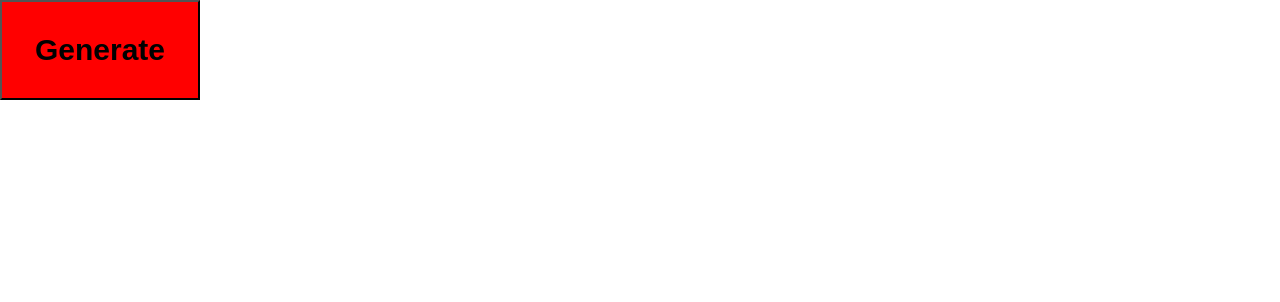
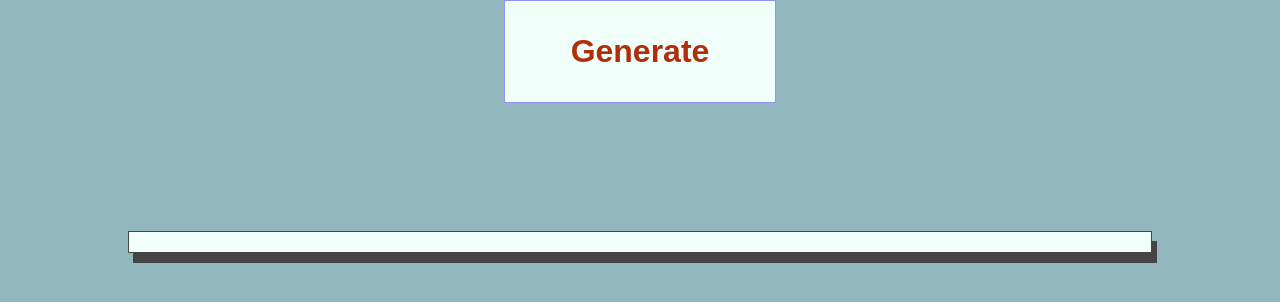
Before and after one commit to MattHelton/ideation-react, a React (Create React App) app: page / in a window 1280 px wide. Shown: the top 302 px of the page. Built offline with nearby package versions, Linux system fonts and the light colour scheme.

Commit message:
Styles App.

```diff
--- a/src/App.css
+++ b/src/App.css
@@ -1,8 +1,30 @@
-#btn {
-  height: 100px;
-  width: 200px;
-  background-color: red;
-  font: white;
-  font-weight: bold;
-  font-size: 30px
+body{
+  background-color: #93B7BE
 }
+
+#idea{
+  color: #454545;
+  background-color: #F1FFFA;
+  margin: 4em;
+  font-size: 32px;
+  border: 1px solid;
+  padding: 10px;
+  box-shadow: 5px 10px #454545;
+}
+
+#btn{
+  background-color: #F1FFFA;
+  border: 1px solid #8E94F2;
+  color: #B02E0C;
+  padding: 32px 66px;
+  text-align: center;
+  text-decoration: none;
+  display: inline-block;
+  font-size: 32px;
+  font-weight: 700
+}
+
+
+.App {
+  text-align: center;
+}
--- a/src/App.js
+++ b/src/App.js
@@ -5,7 +5,11 @@ import './App.css';
 class App extends Component {
   render() {
     return (
+      <div className='App'>
+      <div>
       <Generate />
+      </div>
+      </div>
     )
 
 
--- a/src/Components/Generate.js
+++ b/src/Components/Generate.js
@@ -25,11 +25,11 @@ class Generate extends React.Component {
         return (
             <div>
                 <button id='btn' onClick={this.chooseIdea}>Generate</button>
-                <p>{this.state.chosenIdea}</p>
-        </div>)
-            }
+                <p id='idea'>{this.state.chosenIdea}</p>
+            </div>)
+    }
 
-        }
+}
 
 
 export default Generate
```
